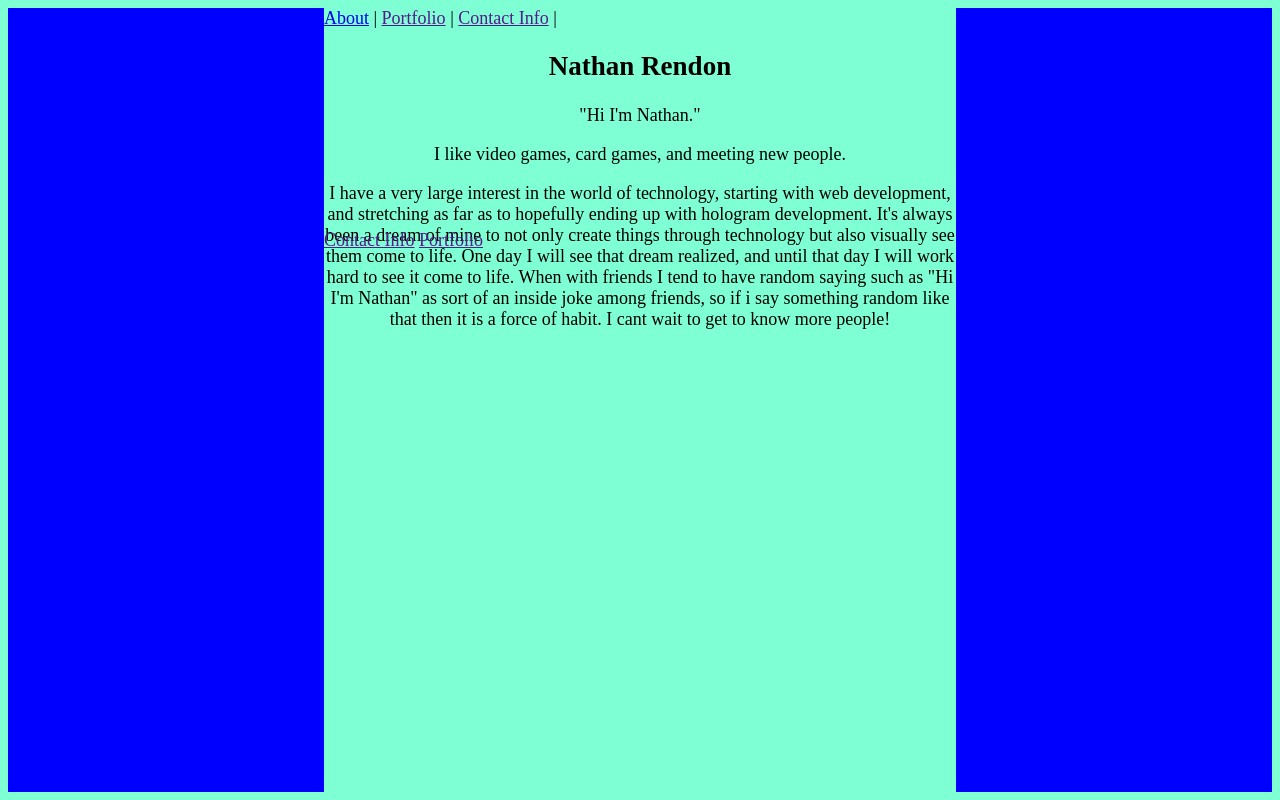
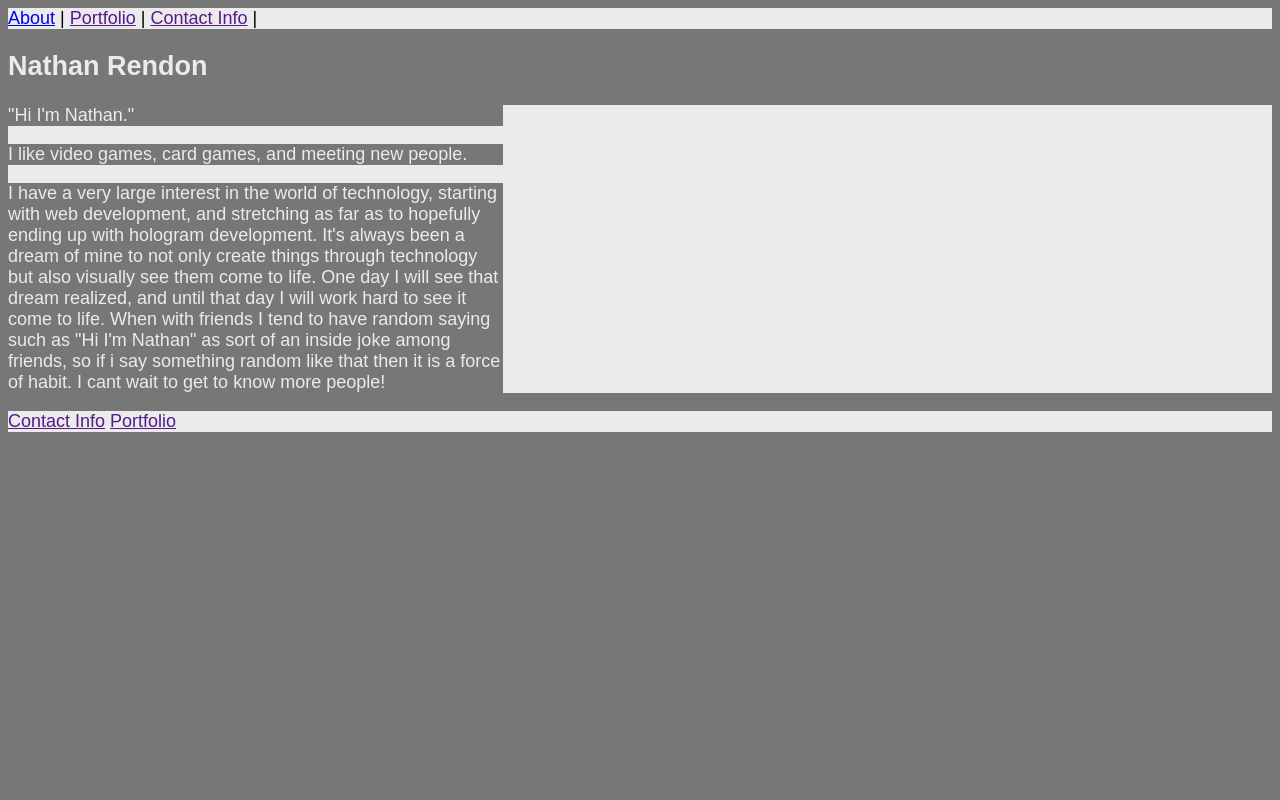
Before and after one commit to NateRendon/HW-Wireframe, a plain HTML site: page index.html in a window 1280 px wide. Drawn offline with Linux system fonts and the light colour scheme.

Commit message:
fixed and adjusted css

```diff
--- a/style.css
+++ b/style.css
@@ -1,41 +1,37 @@
 h1 {
-    text-align: center;
-    font-family: 'Times New Roman', Times, serif;
+    color: #ebebeb;
+    background: #777;
+    width: 495px;
 }
-h2 {
-    text-align: center;
-    font-family: 'Times New Roman', Times, serif;
+p {
+    color: #ebebeb;
+    background: #777;
+    width: 495px;
+}
+Header{
+    background: #ebebeb
+}
+Nav{
+    background: #ebebeb
+}
+Section{
+    background: #ebebeb
+}
+Aside{
+    background: #ebebeb
+}
+Footer{
+    background: #ebebeb
 }
 #body {
-    font-family: 'Times New Roman', Times, serif;
+    font-family: 'Arial', 'Helvetica Neue', Helvetica, sans-serif;
     font-size: 18;
      color: '#777';
-     background: aquamarine;
+     background: #777;
      width: '960px';
      font-size: '18px';
 }
-.container {
-    text-align: center;
-    text-decoration-color: aliceblue;
-    height: 125px;
-    width: 80%;
-}
 
-
-#left {
-    Background-color: blue;
-    height: 100%;
-    width: 25%;
-    float: left;
-}
-
-#right {
-    background-color: blue;
-    height: 100%;
-    width: 25%;
-    float: right;
-
-}
 footer {
     bottom: 0px;
 }
```
